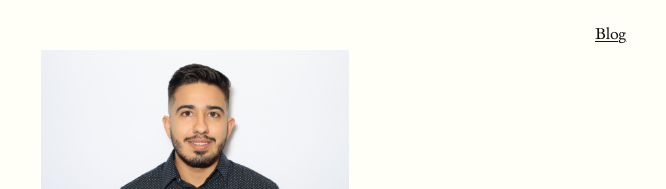
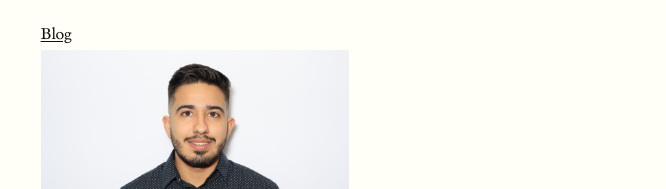
Before and after one commit to nicolaspardo-ed/nicolaspardo-ed.github.io, a plain HTML site: page index.html in a window 1280 px wide. Shown: the part 209-398 px from the top of the page, 797-1463 px from the left, 666 px wide, since content can reach past the window. Drawn offline with Linux system fonts and the light colour scheme.

Commit message:
Update index.html

```diff
--- a/index.html
+++ b/index.html
@@ -11,7 +11,7 @@
     <article>
       <section>
       <h1 id="Nicolas-Pardo">Nicolas Pardo</h1>
-      <p></p><label for="mn-blog" class="margin-toggle">&#8853;</label><input type="checkbox" id="mn-blog" class="margin-toggle"/><span class="marginnote"><a href="https://nicolaspardo.com/blog.html">Blog</a> </span>
+      <p><label for="mn-blog" class="margin-toggle">&#8853;</label><input type="checkbox" id="mn-blog" class="margin-toggle"/><span class="marginnote"><a href="https://nicolaspardo.com/blog.html">Blog</a> </span></p>
       <p><label for="mn-figure-1" class="margin-toggle">&#8853;</label><input type="checkbox" id="mn-figure-1" class="margin-toggle"/><span class="marginnote"><img src="./img/headshot.jpg" alt="Headshot"/>
       <p>I am a doctoral student at <a href="https://rossier.usc.edu/programs/doctoral-degree-programs/directory">USC Rossier</a> researching K-12 Education Policy. My primary research
         area is school finance. Other areas in which I have worked include school choice and LGBT education policy. I aim to leverage the methodological tools (e.g. causal inference approaches, multilevel modeling)
```
